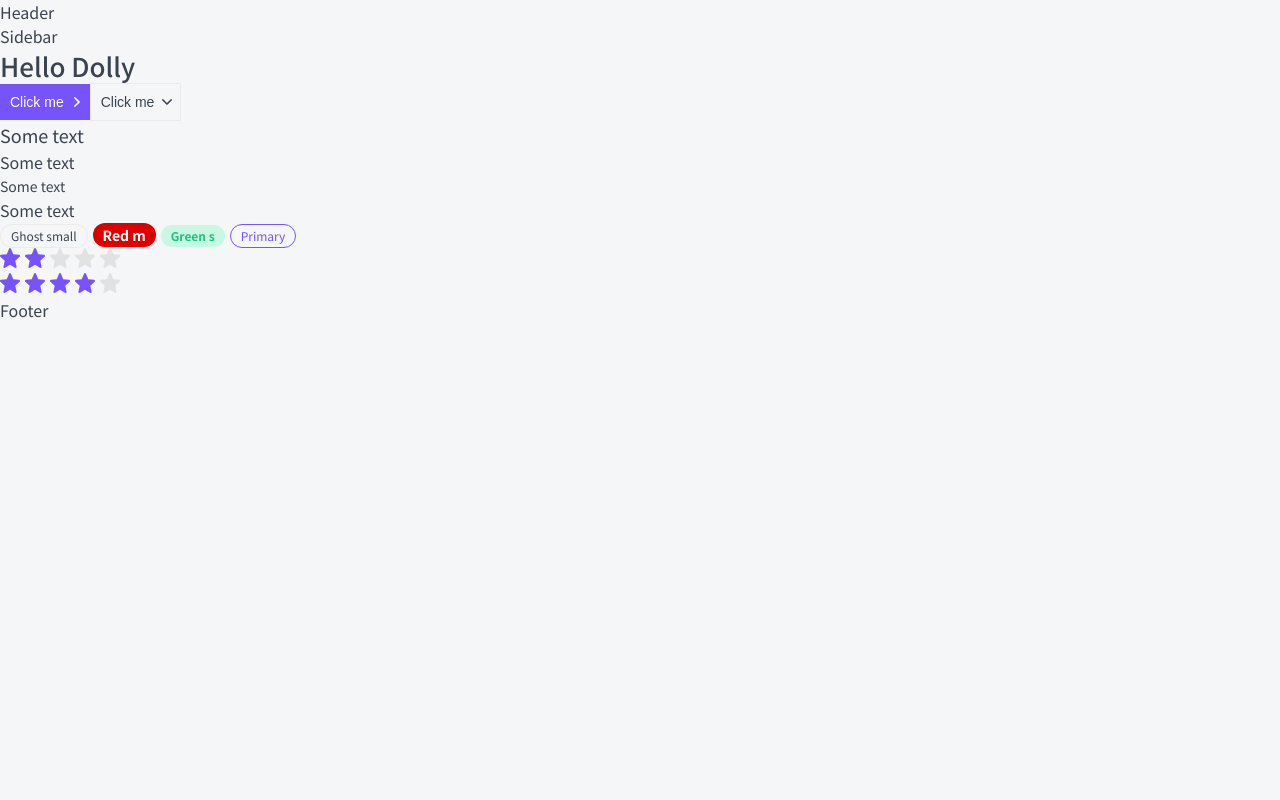
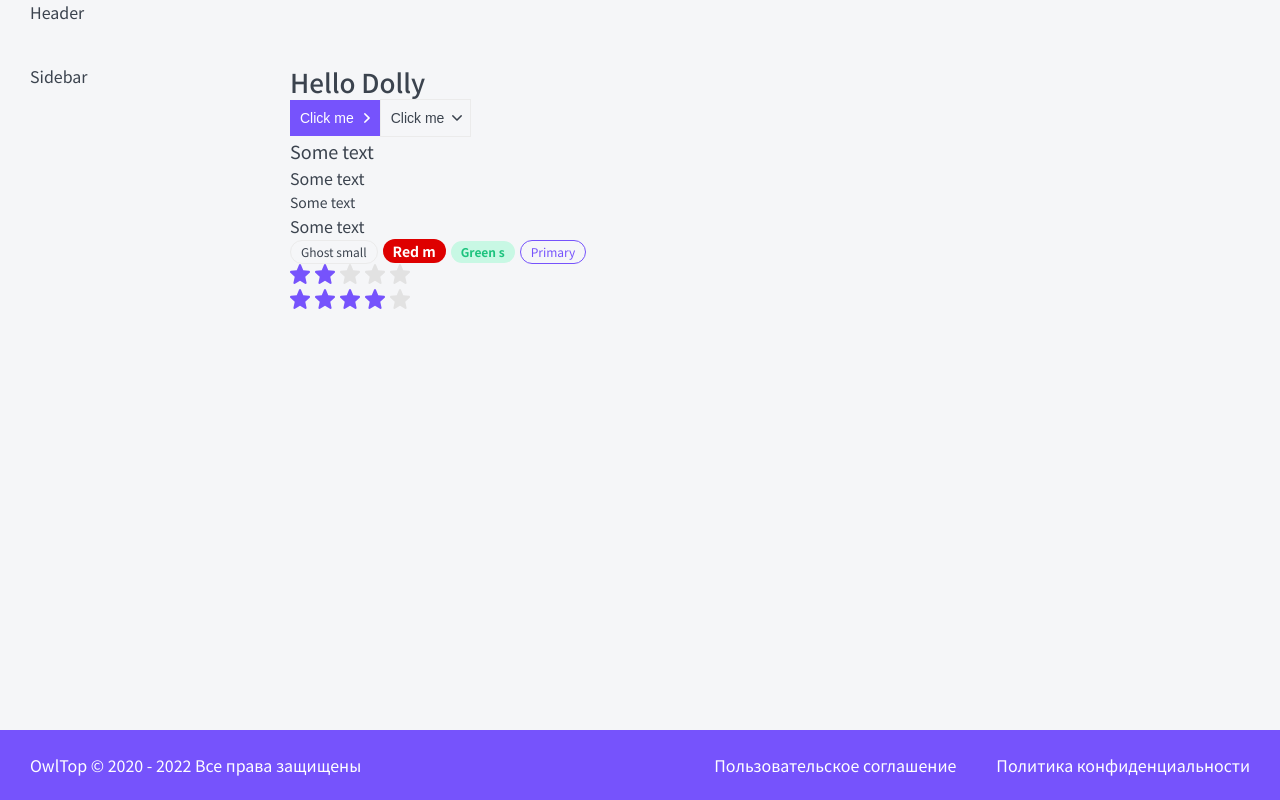
Before and after one commit to vik753/nextjs-course, a Next.js app: page / in a window 1280 px wide. Built offline with nearby package versions, Linux system fonts and the light colour scheme.

Commit message:
made styles for Layout and Footer

```diff
--- a/Layout/Footer/Footer.module.css
+++ b/Layout/Footer/Footer.module.css
@@ -0,0 +1,24 @@
+.footer {
+	display: grid;
+
+	padding: 25px 30px;
+
+	color: var(--white);
+
+	background: var(--primary);
+
+	font-size: 16px;
+	line-height: 20px;
+	grid-template-columns: 1fr auto auto;
+	gap: 10px 40px;
+}
+
+.footer a:hover {
+	color: var(--gray-light);
+}
+
+@media (max-width: 765px) {
+	.footer {
+		grid-template-columns: 1fr;
+	}
+}
--- a/Layout/Footer/Footer.tsx
+++ b/Layout/Footer/Footer.tsx
@@ -1,5 +1,18 @@
 import { FooterProps } from './Footer.props';
+import styles from './Footer.module.css';
+import cn from 'classnames';
+import { format } from 'date-fns';
 
-export const Footer = ({ ...props }: FooterProps): JSX.Element => {
-	return <div {...props}>Footer</div>;
+export const Footer = ({ className, ...props }: FooterProps): JSX.Element => {
+	return (
+		<footer className={cn(className, styles.footer)} {...props}>
+			<div>OwlTop © 2020 - {format(new Date(), 'yyyy')} Все права защищены</div>
+			<a href='#' target='_blank'>
+				Пользовательское соглашение
+			</a>
+			<a href='#' target='_blank'>
+				Политика конфиденциальности
+			</a>
+		</footer>
+	);
 };
--- a/Layout/Layout.module.css
+++ b/Layout/Layout.module.css
@@ -0,0 +1,46 @@
+.wrapper {
+	display: grid;
+	gap: 40px 30px;
+	grid-template-columns: auto 230px minmax(320px, 1200px) auto;
+	grid-template-rows: auto 1fr auto;
+	grid-template-areas:
+		". header header ."
+		". sidebar body ."
+		"footer footer footer footer";
+
+	min-height: 100vh;
+}
+
+.header {
+	grid-area: header;
+}
+
+.sidebar {
+	grid-area: sidebar;
+}
+
+.body {
+	grid-area: body;
+}
+
+.footer {
+	grid-area: footer;
+}
+
+@media (max-width: 765px) {
+	.wrapper {
+		grid-template-columns: minmax(320px, 1200px);
+		grid-template-areas:
+			"header"
+			"body"
+			"footer";
+	}
+
+	.sidebar {
+		display: none;
+	}
+
+	.header {
+		display: block;
+	}
+}
--- a/Layout/Layout.tsx
+++ b/Layout/Layout.tsx
@@ -3,17 +3,16 @@ import { Sidebar } from './Sidebar/Sidebar';
 import { Header } from './Header/Header';
 import { Footer } from './Footer/Footer';
 import { FunctionComponent } from 'react';
+import styles from './Layout.module.css';
 
 const Layout = ({ children }: LayoutProps): JSX.Element => {
 	return (
-		<>
-			<Header />
-			<div>
-				<Sidebar />
-				<div>{children}</div>
-			</div>
-			<Footer />
-		</>
+		<div className={styles.wrapper}>
+			<Header className={styles.header} />
+			<Sidebar className={styles.sidebar} />
+			<div className={styles.body}>{children}</div>
+			<Footer className={styles.footer} />
+		</div>
 	);
 };
 
--- a/components/Button/Button.module.css
+++ b/components/Button/Button.module.css
@@ -27,7 +27,7 @@
 
 .ghost {
 	color: var(--black);
-	border: 1px solid var(--grey-light);
+	border: 1px solid var(--gray-light);
 	background: none;
 }
 
--- a/components/Tag/Tag.module.css
+++ b/components/Tag/Tag.module.css
@@ -22,7 +22,7 @@
 }
 
 .ghost {
-	border: 1px solid var(--grey-light);
+	border: 1px solid var(--gray-light);
 }
 
 .red {
--- a/package.json
+++ b/package.json
@@ -11,6 +11,7 @@
   "dependencies": {
     "@svgr/webpack": "^6.2.0",
     "classnames": "^2.3.1",
+    "date-fns": "^2.28.0",
     "eslint-plugin-react-hooks": "^4.3.0",
     "next": "12.0.8",
     "react": "17.0.2",
--- a/styles/globals.css
+++ b/styles/globals.css
@@ -23,7 +23,7 @@ a {
 :root {
 	--black: #3B434E;
 	--grey: #D7D7D7;
-	--grey-light: #EBEBEB;
+	--gray-light: #EBEBEB;
 	--white: white;
 	--primary: #7653FC;
 	--primary-hover: #5834D7;
```
Also changed, not shown: 1 other file (tests, documents, lock files or other folders).
